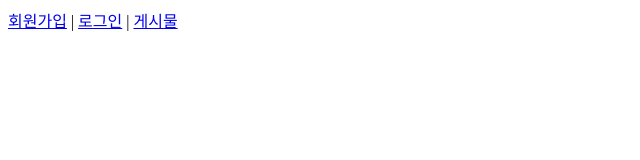
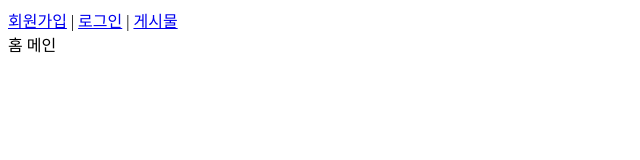
Before and after one commit to kdk1026/react-auth, a React (Create React App) app: page / in a window 1280 px wide. Shown: the top 160 px of the page, without its empty margins (0-640 px from the left). Built offline with nearby package versions, Linux system fonts and the light colour scheme.

Commit message:
메인 레이아웃 path 제거

```diff
--- a/src/components/CommonRoute.js
+++ b/src/components/CommonRoute.js
@@ -14,8 +14,8 @@ function CommonRoute() {
             <Routes>
                 <Route path="/register" element={<Register />} />
                 <Route path="/login" element={<Login />} />
-                <Route path="/" element={<Main />}>
-                  <Route path="/main" element={<Home />} />
+                <Route element={<Main />}>
+                  <Route path="/" element={<Home />} />
                   <Route path="/posts" element={<Posts />} />
                   <Route path="/mypage" element={<MyPage />} />
                 </Route>
```
